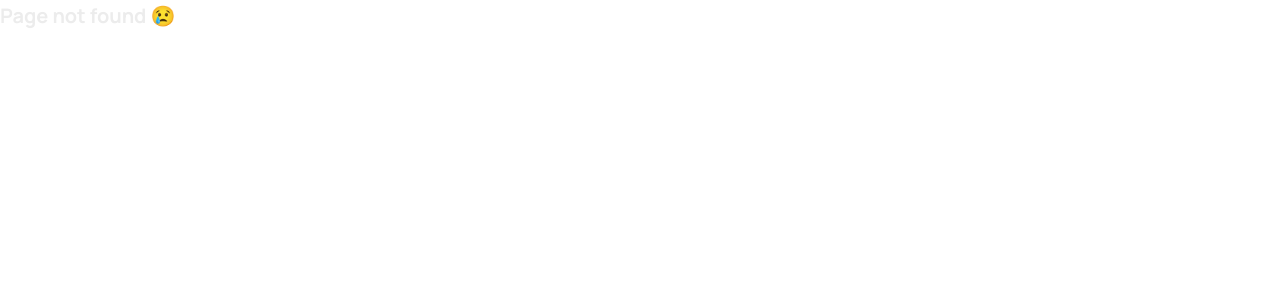
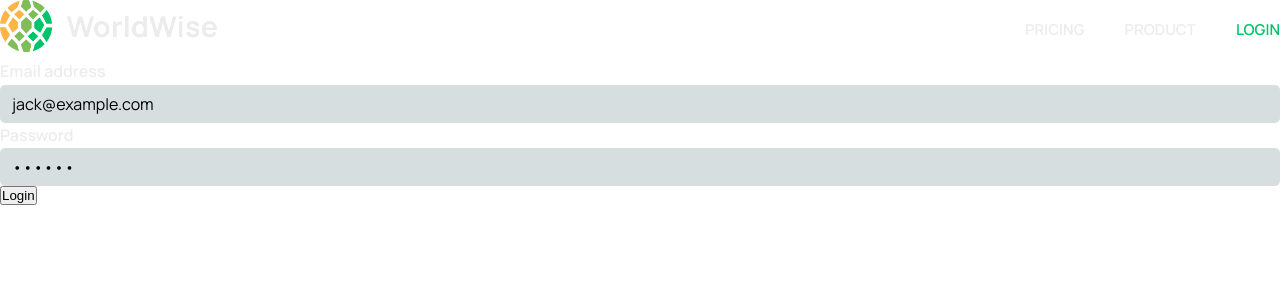
Before and after one commit to merk48/React-Projects--WorldWise, a React (Vite) app: page /login in a window 1280 px wide. Before the commit this address had no page. Shown: the top 300 px of the page. Built offline with nearby package versions, Linux system fonts and the light colour scheme.

Commit message:
feat: navbar for home website done

```diff
--- a/src/App.jsx
+++ b/src/App.jsx
@@ -4,6 +4,7 @@
 import Pricing from "./pages/Pricing";
 import PageNotFound from "./pages/PageNotFound";
 import AppLayout from "./pages/AppLayout";
+import Login from "./pages/Login";
 
 function App() {
   return (
@@ -13,6 +14,7 @@
         <Route path="product" element={<Product />} />
         <Route path="pricing" element={<Pricing />} />
         <Route path="*" element={<PageNotFound />} />
+        <Route path="/login" element={<Login />} />
         <Route path="/app" element={<AppLayout />} />
       </Routes>
     </BrowserRouter>
--- /dev/null
+++ b/src/components/Logo.jsx
@@ -0,0 +1,12 @@
+import { Link } from "react-router-dom";
+import styles from "./styles/Logo.module.css";
+
+function Logo() {
+  return (
+    <Link to="/">
+      <img src="/logo.png" alt="WorldWise logo" className={styles.logo} />
+    </Link>
+  );
+}
+
+export default Logo;
--- a/src/components/PageNav.jsx
+++ b/src/components/PageNav.jsx
@@ -1,13 +1,12 @@
 import { NavLink } from "react-router-dom";
 import styles from "./styles/PageNav.module.css";
+import Logo from "./Logo";
 
 function PageNav() {
   return (
     <nav className={styles.nav}>
+      <Logo />
       <ul>
-        <li>
-          <NavLink to="/">Home</NavLink>
-        </li>
         <li>
           <NavLink to="/pricing">Pricing</NavLink>
         </li>
@@ -17,6 +16,12 @@
             Product
           </NavLink>
         </li>
+        <li>
+          <NavLink to="/login" className="text">
+            {" "}
+            Login
+          </NavLink>
+        </li>
       </ul>
     </nav>
   );
--- a/src/pages/Homepage.jsx
+++ b/src/pages/Homepage.jsx
@@ -1,8 +1,11 @@
+import { Link } from "react-router-dom";
 import styles from "./styles/Homepage.module.css";
+import PageNav from "../components/PageNav";
 
 export default function Homepage() {
   return (
     <main className={styles.homepage}>
+      <PageNav></PageNav>
       <section>
         <h1>
           You travel the world.
@@ -14,6 +17,9 @@
           of. Never forget your wonderful experiences, and show your friends how
           you have wandered the world.
         </h2>
+        <Link to="/app" className="cta">
+          Start Tracking Now
+        </Link>
       </section>
     </main>
   );
--- a/src/pages/Login.jsx
+++ b/src/pages/Login.jsx
@@ -1,5 +1,6 @@
 import { useState } from "react";
 import styles from "./styles/Homepage.module.css";
+import PageNav from "../components/PageNav";
 
 export default function Login() {
   // PRE-FILL FOR DEV PURPOSES
@@ -8,6 +9,7 @@
 
   return (
     <main className={styles.login}>
+      <PageNav />
       <form className={styles.form}>
         <div className={styles.row}>
           <label htmlFor="email">Email address</label>
--- a/src/pages/Pricing.jsx
+++ b/src/pages/Pricing.jsx
@@ -1,9 +1,11 @@
 // Uses the same styles as Product
+import PageNav from "../components/PageNav";
 import styles from "./styles/Product.module.css";
 
 export default function Product() {
   return (
     <main className={styles.product}>
+      <PageNav />
       <section>
         <div>
           <h2>
--- a/src/pages/Product.jsx
+++ b/src/pages/Product.jsx
@@ -1,8 +1,10 @@
+import PageNav from "../components/PageNav";
 import styles from "./styles/Product.module.css";
 
 export default function Product() {
   return (
     <main className={styles.product}>
+      <PageNav />
       <section>
         <img
           src="img-1.jpg"
```
